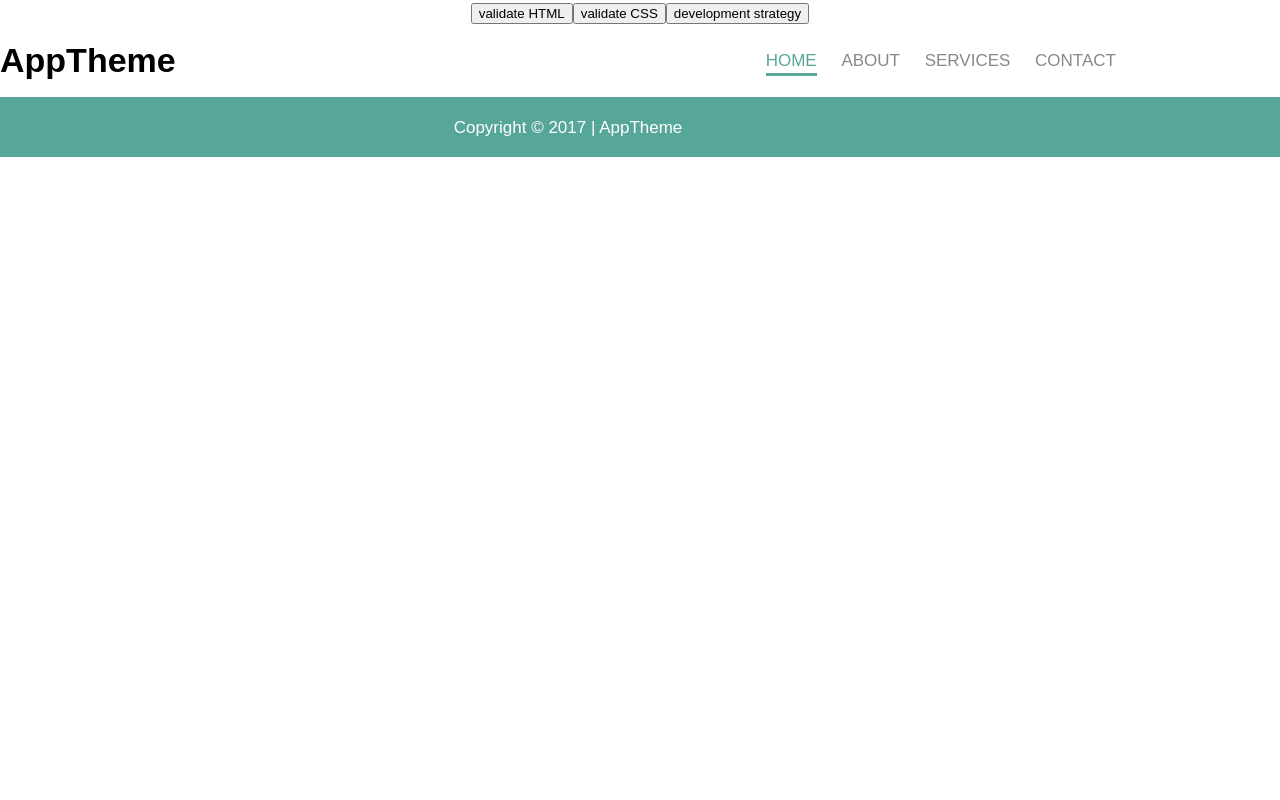
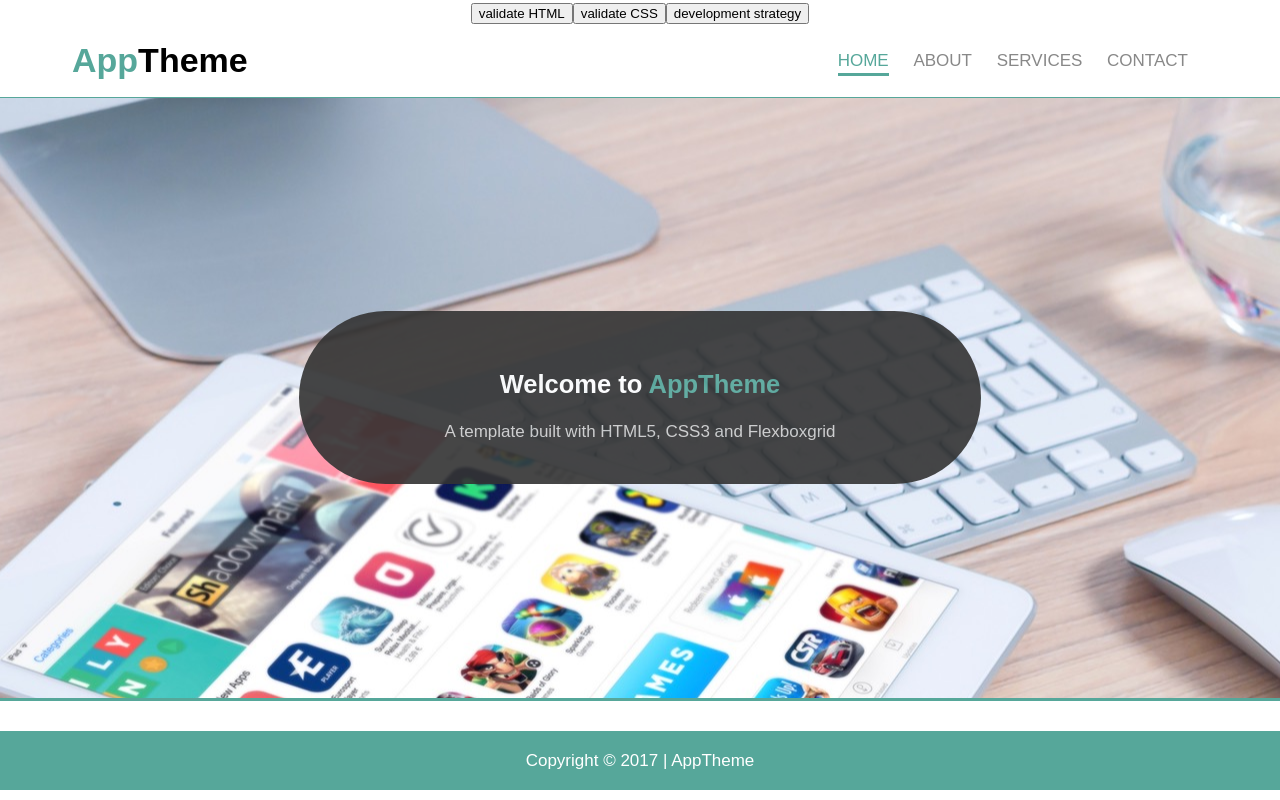
Before and after one commit to IrynaSpyrydonova/app-theme, a plain HTML site: page index.html in a window 1280 px wide. Drawn offline with Linux system fonts and the light colour scheme.

Commit message:
Added showcase section and styled it
Closes gh-2

```diff
--- a/css/style.css
+++ b/css/style.css
@@ -10,6 +10,18 @@ img {
     width: 100%;
 }
 
+.container {
+    margin:auto;
+}
+
+/* Common classes */
+.primary-text {
+    color:#56a79a;
+}
+
+.primary-background {
+    background: #56a79a;
+}
 
 /* Header */
 #main-header {
@@ -38,9 +50,54 @@ img {
     padding-bottom: 3px;
 }
 
+/* Showcase */
+
+#showcase {
+    background: url('../images/showcase.jpg') no-repeat center center;
+    border-bottom: 3px solid #56a79a;
+    margin-bottom: 30px;
+}
+
+#showcase .row {
+    height: 600px;
+}
+
+#showcase h1 {
+font-size:50px;
+margin: 0;
+padding-bottom: 20px;
+}
+
+#showcase p {
+    color: #ccc;
+    margin: 0;
+}
+
+#showcase .showcase-content {
+    background: #333;
+    color: #fff;
+    border-radius: 90px;
+    padding: 40px;
+    opacity: 0.9;
+}
+
+
 
 /* Footer */
 #main-footer {
     background: #56a79a;
     color: white;
 }
+
+/* Media Queries */
+@media(max-width: 800px){
+    #showcase h1 {
+        font-size: 30px;
+    }
+}
+
+@media(max-width: 500px){
+    #showcase .showcase-content{
+        padding:40px 10px;
+    }
+}
--- a/index.html
+++ b/index.html
@@ -36,6 +36,19 @@
         </div>
     </header>
 
+    <!-- SHOWCASE -->
+
+    <section id="showcase">
+        <div class="container">
+            <div class="row center-xs center-sm center-md center-lg middle-xs middle-sm middle-md middle-lg">
+                <div class="col-xs-10 col-sm-10 col-md-10 col-lg-7 showcase-content">
+                    <h2>Welcome to <span class="primary-text">AppTheme</span></h2>
+                    <p>A template built with HTML5, CSS3 and Flexboxgrid</p>
+                </div>
+            </div>
+        </div>
+    </section>
+
     <!-- Footer -->
     <footer id="main-footer">
       <div class="container">
```
Also changed, not shown: images/info-bg.jpg (added), images/iphone.png (added), images/showcase.jpg (added).
